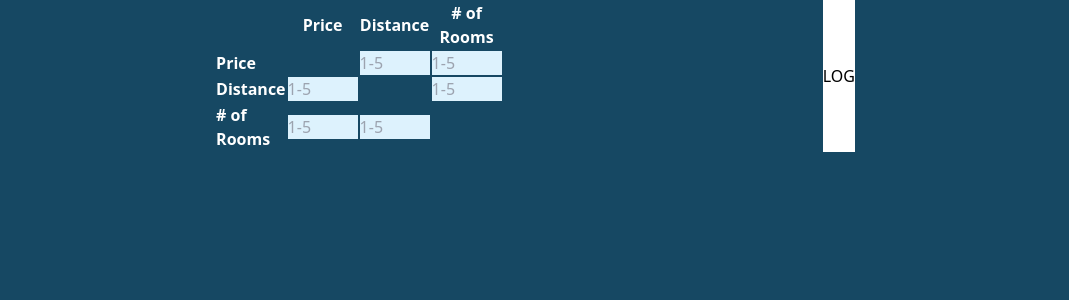
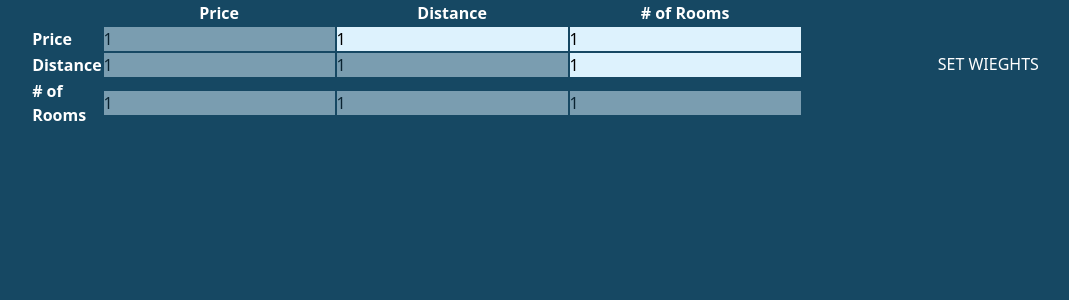
Before and after one commit to alex-nemeth/evalutron, an Angular app: page /weights-estimation in a window 1280 px wide. Shown: the top 300 px of the page, without its empty margins (105-1174 px from the left). Built offline with nearby package versions, Linux system fonts and the light colour scheme.

Commit message:
Weight estimation logic

```diff
--- a/src/app/components/estimation-of-weights/estimation-of-weights.component.html
+++ b/src/app/components/estimation-of-weights/estimation-of-weights.component.html
@@ -9,7 +9,7 @@
                 >{{ criterion.title}}</th>
             </tr>
         </thead>
-        <tbody>
+        <tbody [formGroup]="formGroup">
             <tr id="{{ criterion.id }}"
                 *ngFor="let criterion of criteria">
                 <td class="font-bold">
@@ -17,18 +17,19 @@
                 </td>
                 <td *ngFor="let criterionCompared of criteria">
                     <input id="{{ criterion.id }}-{{ criterionCompared.id }}"
+                           [formControlName]="getFormControlName(criterion.id, criterionCompared.id)"
                            class="bg-mcea-4 text-black"
-                           type="number"
-                           min="1"
-                           max="5"
-                           placeholder="1-5"
+                           type="text"
+                           min="0.11111111"
+                           max="9"
+                           placeholder="1-9"
                            (change)="manageWeights($event)"
-                           [disabled]="comparingSameCriteria(criterion.id, criterionCompared.id)"
+                           [disabled]="isFieldDisabled(criterion.id, criterionCompared.id)"
 
                     />
                 </td>
           </tr>
         </tbody>
     </table>
-    <button class="bg-white text-black" (click)="logCriteria()">LOG</button>
+    <button type="submit" (click)="setWeights()">SET WIEGHTS</button>
 </div>
--- a/src/app/components/estimation-of-weights/estimation-of-weights.component.ts
+++ b/src/app/components/estimation-of-weights/estimation-of-weights.component.ts
@@ -1,8 +1,15 @@
 import { Component } from '@angular/core';
 import { CommonModule } from '@angular/common';
 import { CriteriaService } from '../../services/criteria.service';
-import { FormsModule } from '@angular/forms';
+import {
+  AbstractControl,
+  FormControl,
+  FormGroup,
+  FormsModule,
+  ReactiveFormsModule,
+} from '@angular/forms';
 import { ICriteria } from '../../models/criteria.model';
+import { WeightService } from '../../services/weight.service';
 
 @Component({
   standalone: true,
@@ -10,62 +17,52 @@ import { ICriteria } from '../../models/criteria.model';
   templateUrl: './estimation-of-weights.component.html',
   styles: `
     input:disabled {
-      opacity: 0;
+      opacity: .50;
     }`,
-  imports: [CommonModule, FormsModule],
+  imports: [CommonModule, FormsModule, ReactiveFormsModule],
 })
 export class EstimationOfWeightsComponent {
   criteria!: ICriteria[];
 
-  constructor(private criteriaService: CriteriaService) {}
+  formGroup = new FormGroup({});
+
+  constructor(
+    private criteriaService: CriteriaService,
+    private weightService: WeightService
+  ) {}
 
   ngOnInit() {
     this.criteriaService.initializeWeights();
     this.criteria = this.criteriaService.criteria;
+    const formControls: any = {};
+    this.criteria.forEach((criteria) => {
+      this.criteria.forEach((criteria2) => {
+        formControls[`${criteria.id}-${criteria2.id}`] = new FormControl({
+          value: '1',
+          disabled: this.isFieldDisabled(criteria.id, criteria2.id),
+        });
+      });
+    });
+    this.formGroup = new FormGroup(formControls);
   }
 
-  logCriteria() {
-    console.log(this.criteria);
+  isFieldDisabled(id1: string, id2: string) {
+    return id1 === id2 ? true : id1 > id2 ? true : false;
   }
 
-  comparingSameCriteria(id1: string, id2: string) {
-    return id1 === id2;
+  manageWeights(e: any) {
+    const weight = e.target.value;
+    const id = e.target.id.split('-').reverse().join('-');
+    const control = this.formGroup.get(id) as AbstractControl;
+    control.setValue(`1/${weight}`);
   }
 
-  manageWeights(event: any) {
-    const weight = Number(event.target.value);
-    const id1: string = event.target.id.split('-')[0];
-    const id2: string = event.target.id.split('-')[1];
+  getFormControlName(id1: string, id2: string): string {
+    return `${id1}-${id2}`;
+  }
 
-    if (weight < 1 || weight > 9) {
-      alert('Invalid weight value. Please enter a value between 1 and 9.');
-      return;
-    }
-    const criterionToUpdate = this.criteria.find(
-      (criteria) => criteria.id === id1
-    );
-    const existingWeight = criterionToUpdate!.weights!.find(
-      (weight) => weight.id === id2
-    );
-    existingWeight
-      ? (existingWeight.weight = weight)
-      : criterionToUpdate!.weights!.push({ id: id2, weight: weight });
-
-    // Add reciprocal weight to criteria2 for criteria1
-    const criterion2ToUpdate = this.criteria.find(
-      (criteria) => criteria.id === id2
-    );
-    const reciprocalWeight = 1 / weight;
-    const existingReciprocalWeight = criterion2ToUpdate!.weights!.find(
-      (w) => w.id === id1
-    );
-    if (existingReciprocalWeight) {
-      existingReciprocalWeight.weight = reciprocalWeight;
-    } else {
-      criterion2ToUpdate!.weights!.push({ id: id1, weight: reciprocalWeight });
-    }
-    const fieldToAdjust = document.getElementById(`${id2}-${id1}`);
-    fieldToAdjust!;
-    console.log(fieldToAdjust);
+  setWeights() {
+    this.weightService.saveWeights(this.formGroup.getRawValue());
+    console.log(this.weightService.weights);
   }
 }
--- /dev/null
+++ b/src/app/services/weight.service.ts
@@ -0,0 +1,14 @@
+import { Injectable } from '@angular/core';
+
+@Injectable({
+  providedIn: 'root',
+})
+export class WeightService {
+  weights!: {};
+
+  constructor() {}
+
+  saveWeights(obj: Object) {
+    this.weights = obj;
+  }
+}
```
